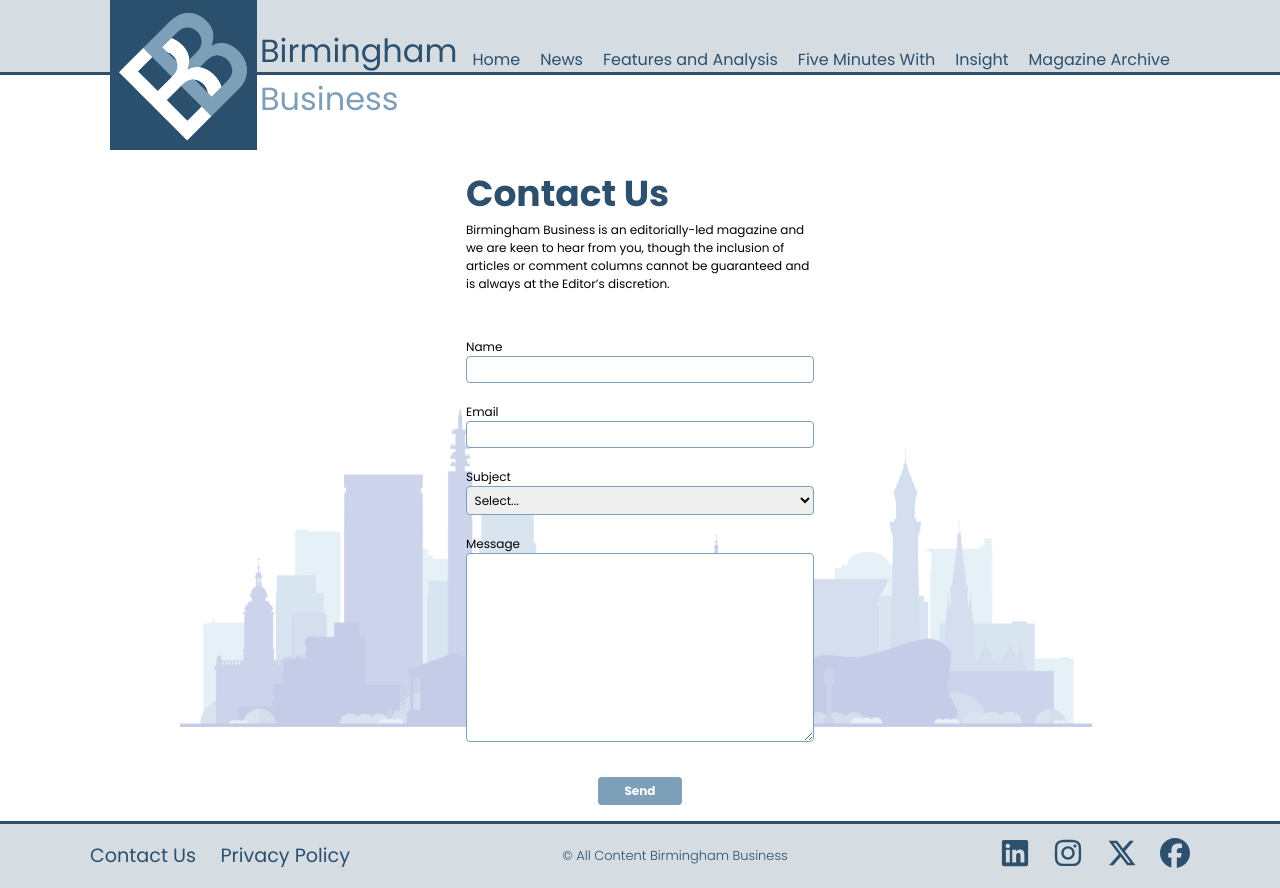
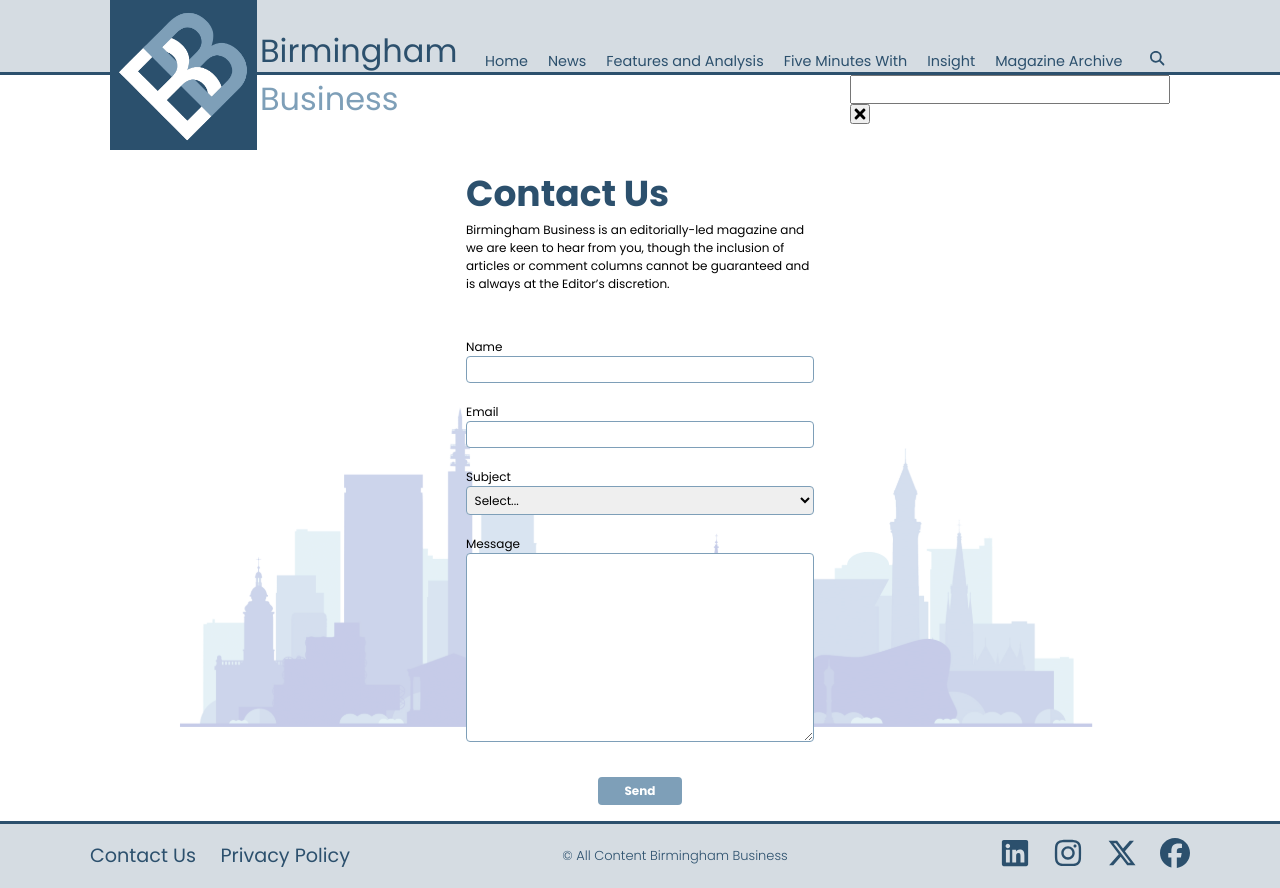
Before and after one commit to gabriellemia/birmingham-biz, a Next.js app: page /contact in a window 1280 px wide. Built offline with nearby package versions, Linux system fonts and the light colour scheme.

Commit message:
added input and close button for the search box

```diff
--- a/src/app/components/Header/Header.jsx
+++ b/src/app/components/Header/Header.jsx
@@ -7,7 +7,12 @@
 import { useRef } from "react";
 
 export default function Header() {
+  const searchRef = useRef();
   const navRef = useRef();
+
+  const showSearchBox = () => {
+    searchRef.current.classList.toggle(styles.responsive_search);
+  };
 
   const showNavbar = () => {
     navRef.current.classList.toggle(styles.responsive_nav);
@@ -65,12 +70,12 @@
             </button>
           </ul>
 
-          {/* <div className={styles.magContainer}>
-						<FontAwesomeIcon
-							icon={faMagnifyingGlass}
-							className={styles.magIcon}
-						/>
-					</div> */}
+          <div className={styles.magContainer}>
+            <FontAwesomeIcon
+              icon={faMagnifyingGlass}
+              className={styles.magIcon}
+            />
+          </div>
           <button
             className={`${styles.navBtn} ${styles.navCloseBtn} ${styles.burgerIcon}`}
             onClick={showNavbar}
@@ -81,6 +86,15 @@
 
         <nav className={styles.bottomNavBar}>
           <h1 className={styles.business}>Business</h1>
+          <div className={styles.searchContainer}>
+            <input type="text"></input>
+            <button
+              className={`${styles.searchBtn} ${styles.searchCloseBtn} ${styles.searchCross}`}
+              onClick={showSearchBox}
+            >
+              <FaTimes />
+            </button>
+          </div>
         </nav>
       </header>
     </>
--- a/src/app/components/Header/Header.module.css
+++ b/src/app/components/Header/Header.module.css
@@ -21,6 +21,12 @@
 	display: flex;
 	justify-content: space-between;
 	align-self: end;
+  font-size: 0.9em;
+}
+
+.bottomNavBar {
+  display: flex;
+  justify-content: space-between;
 }
 
 .logoBB {
@@ -69,6 +75,7 @@
 .magIcon {
 	color: #2c506d;
 }
+
 
 .navBtn {
 	padding: 5px;
```
